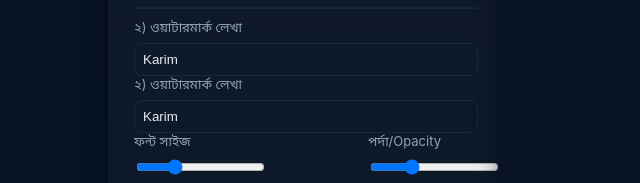
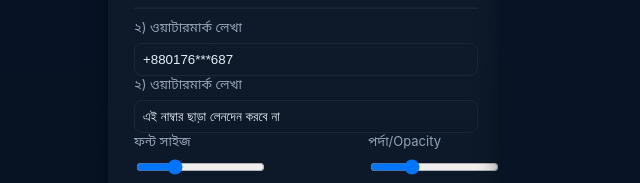
Before and after one commit to trishamoniservice-687/Photo-Editor-, a plain HTML site: page index.html in a window 1280 px wide. Shown: the part 271-454 px from the top of the page, without its empty margins (42-682 px from the left). Drawn offline with Linux system fonts and the light colour scheme.

Commit message:
Update index.html

```diff
--- a/index.html
+++ b/index.html
@@ -49,9 +49,9 @@
         <hr style="opacity:0.06;margin:10px 0">
 
         <label>২) ওয়াটারমার্ক লেখা</label>
-        <input id="wmText" type="text" value="Karim">
+        <input id="wmText" type="text" value="+880176***687">
         <label>২) ওয়াটারমার্ক লেখা</label>
-        <input id="wmText" type="text" value="Karim">
+        <input id="wmText" type="text" value="এই নাম্বার ছাড়া লেনদেন করবে না">
 
         <div class="row">
           <div style="flex:1">
```
